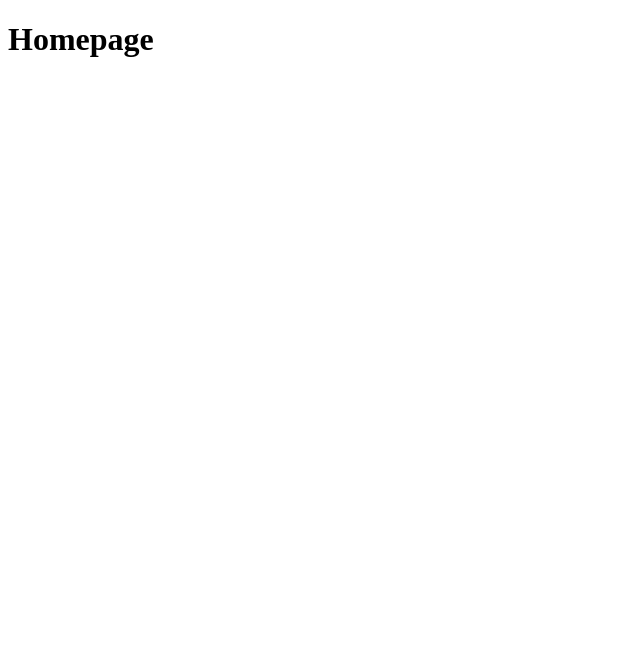
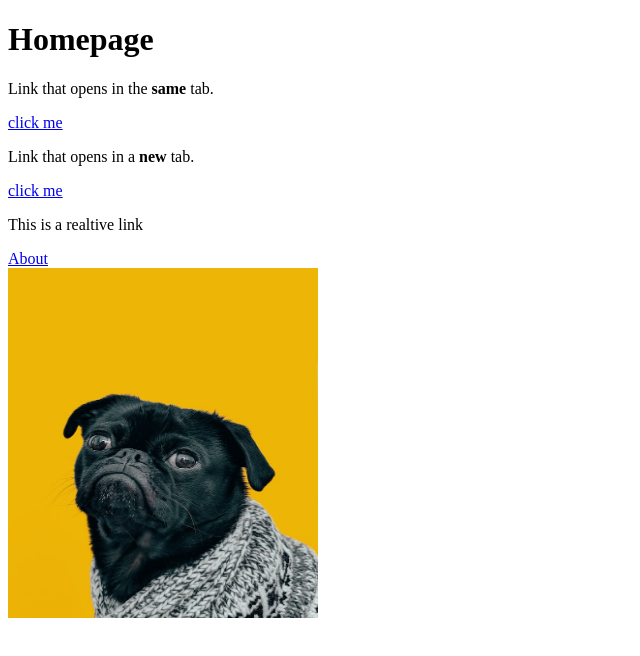
Before and after one commit to ErichL213/git_test, a plain HTML site: page html-boilerplate/odin-links-and-images/index.html in a window 1280 px wide. Shown: the whole page, without its empty margins (0-640 px from the left). Drawn offline with Linux system fonts and the light colour scheme.

Commit message:
Updated index and about page

```diff
--- a/html-boilerplate/odin-links-and-images/index.html
+++ b/html-boilerplate/odin-links-and-images/index.html
@@ -7,5 +7,17 @@
 </head>
 <body>
     <h1>Homepage</h1>
+    <p>Link that opens in the <strong>same</strong> tab.</p>
+    <a href="https://www.theodinproject.com/about">click me</a>
+
+    <p>Link that opens in a <strong>new</strong> tab.</p>
+    <a href="https://www.theodinproject.com/about" target="_blank" rel="noopener noreferrer">click me</a>
+
+    <p>This is a realtive link</p>
+    <a href="./pages/about.html">About</a>
+
+    <br>
+
+    <img src="./images/dog.jpg" alt="Picture of a dog wearing a sweater" height="350" width="310">
 </body>
 </html>
```
Also changed, not shown: html-boilerplate/odin-links-and-images/pages/about.html (added, +14 -0 lines), html-boilerplate/odin-links-and-images/images/dog.jpg (added).
